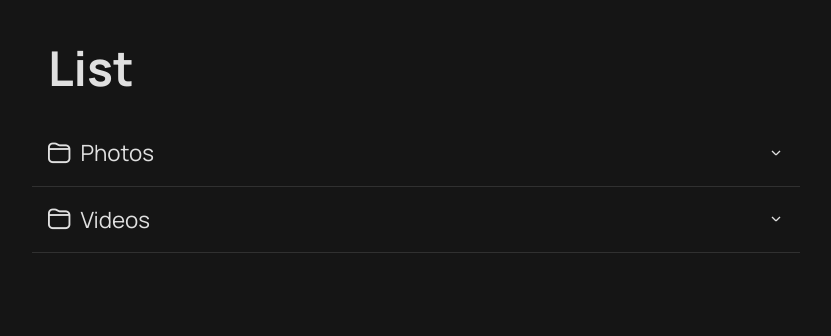
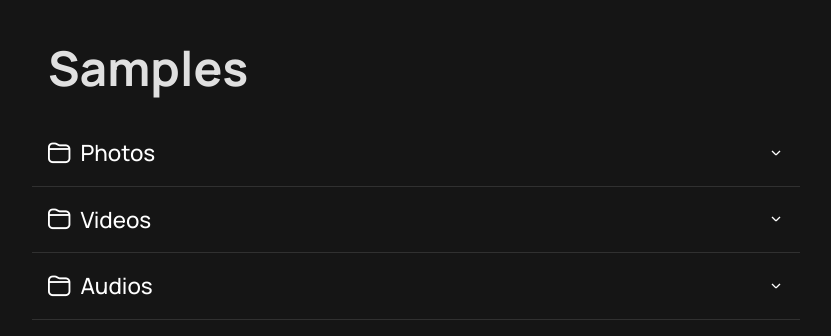
Before and after one commit to SivaPrasad43/easy-list, a React (Vite) app: page / in a window 1280 px wide. Shown: the top 336 px of the page, without its empty margins (224-1055 px from the left). Built offline with nearby package versions, Linux system fonts and the light colour scheme.

Commit message:
audio added

```diff
--- a/src/index.css
+++ b/src/index.css
@@ -21,11 +21,14 @@ i{
   align-self: center;
 }
 
-a,a:hover,a:focus{
+a,
+a:hover,
+a:focus {
+  color: white !important;
   font-weight: 500;
   text-decoration: inherit;
+  -webkit-tap-highlight-color: transparent;
 }
-
 body {
   margin: 0;
   display: flex;
--- a/src/pages/Home.jsx
+++ b/src/pages/Home.jsx
@@ -6,13 +6,14 @@ import './Home.scss'
 
 import PhotosData from './data/photos.json'
 import VideosData from './data/videos.json'
+import AudiosData  from './data/audio.json'
 
 
 const Home = () => {
   return (
     <div className="home_container">
       <div className="list_box">
-        <div className="list_title">List</div>
+        <div className="list_title">Samples</div>
         <div className="list_container">
           <ul>
             <ItemContainer
@@ -26,6 +27,12 @@ const Home = () => {
               data={VideosData.data}
               icon={VideosData.icon}
               bgColor={VideosData.bgColor}
+            />
+            <ItemContainer
+              title={AudiosData.title}
+              data={AudiosData.data}
+              icon={AudiosData.icon}
+              bgColor={AudiosData.bgColor}
             />
           </ul>
         </div>
@@ -51,7 +58,6 @@ const ItemContainer = ({ title, data, icon, bgColor }) => {
   };
 
   useEffect(() => {
-    console.log(data);
     setCardData(data)
     const uniqueFormats = [...new Set(data?.map(item => item.format))];
     setCategoryItems(['All', ...uniqueFormats]);
@@ -81,7 +87,7 @@ const ItemContainer = ({ title, data, icon, bgColor }) => {
     if (sizeInKB < 1024) {
       return sizeInKB + " KB";
     } else if (sizeInKB < 1048576) {
-      const sizeInMB = (sizeInKB / 1024).toFixed(2);
+      const sizeInMB = (sizeInKB / 1024).toFixed(0);
       return sizeInMB + " MB";
     } else {
       const sizeInGB = (sizeInKB / 1048576).toFixed(2);
@@ -99,7 +105,8 @@ const ItemContainer = ({ title, data, icon, bgColor }) => {
 
   return (
     <li>
-      <div className="item_container" onClick={handleClick}>
+      <a href={`#${title}`}>
+        <div id={title} className="item_container" onClick={handleClick}>
           <div className="item_title">
             <i className="fi fi-rr-folder"></i>
             <p>{title}</p>
@@ -154,7 +161,7 @@ const ItemContainer = ({ title, data, icon, bgColor }) => {
                     cardData.map((item, index) => (
                       <Cards
                         key={index}
-                      size={item.size}
+                        size={formatFileSize(item.size)}
                         format={item.format}
                         url={item.url}
                         img={icon}
@@ -170,6 +177,7 @@ const ItemContainer = ({ title, data, icon, bgColor }) => {
             }
           </div>
         )}
+      </a>
     </li>
   );
 };
--- a/src/pages/Home.scss
+++ b/src/pages/Home.scss
@@ -137,7 +137,7 @@
             font-size: 0.6rem;
         }
         &:hover{
-            background-color: rgb(10, 133, 10);
+            background-color: rgb(35, 133, 10);
         }
     }
 }
@@ -150,6 +150,10 @@
                     .item_expand_card{
                         min-width: 47%;
                     }
+                    .category_container{
+                        flex-direction: column;
+                        gap: 10px;
+                    }
                 }
             }
         }
--- /dev/null
+++ b/src/pages/data/audio.json
@@ -0,0 +1,32 @@
+{
+    "title": "Audios",
+    "icon": "fi-rr-waveform-path",
+    "bgColor": "rgb(0, 128, 128)",
+    "data": [
+      {
+        "size": 100,
+        "format": "mp3",
+        "url": "https://example.com/audio1.mp3"
+      },
+      {
+        "size": 200,
+        "format": "mp3",
+        "url": "https://example.com/audio2.mp3"
+      },
+      {
+        "size": 300,
+        "format": "wav",
+        "url": "https://example.com/audio3.wav"
+      },
+      {
+        "size": 1024,
+        "format": "wav",
+        "url": "https://example.com/audio4.wav"
+      },
+      {
+        "size": 250,
+        "format": "mp3",
+        "url": "https://example.com/audio5.mp3"
+      }
+    ]
+  }
--- a/src/pages/data/videos.json
+++ b/src/pages/data/videos.json
@@ -20,7 +20,7 @@
         "url": "https://example.com/video3.mp4"
       },
       {
-        "size": 150,
+        "size": 1024,
         "format": "mkv",
         "url": "https://example.com/video4.mkv"
       },
```
Lines whose indentation alone changed are shown as unchanged.
